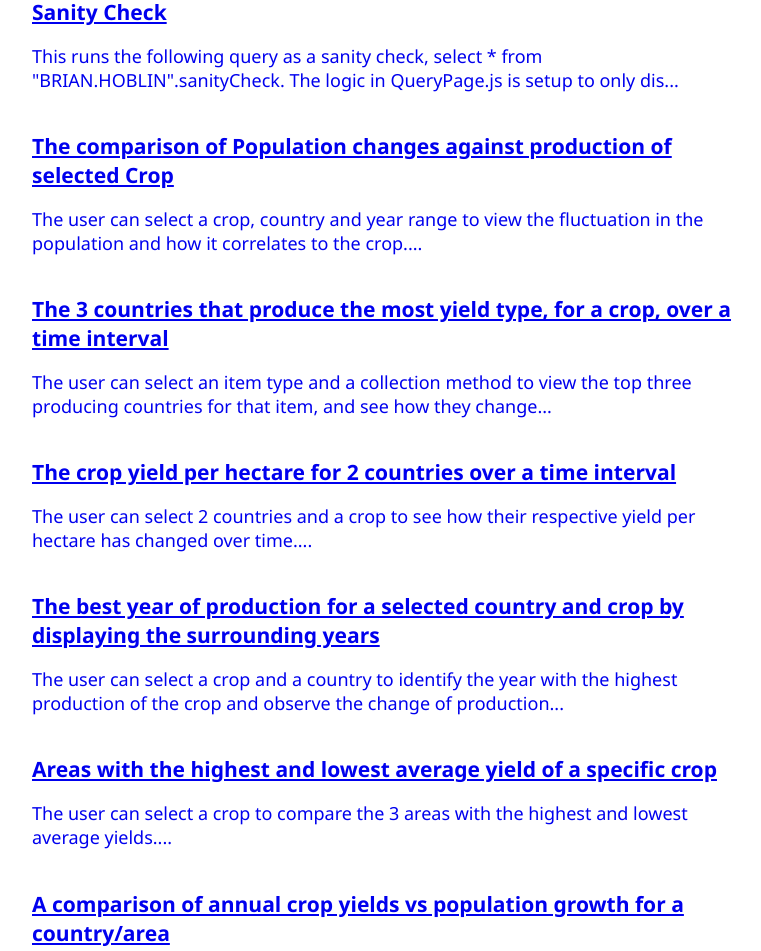
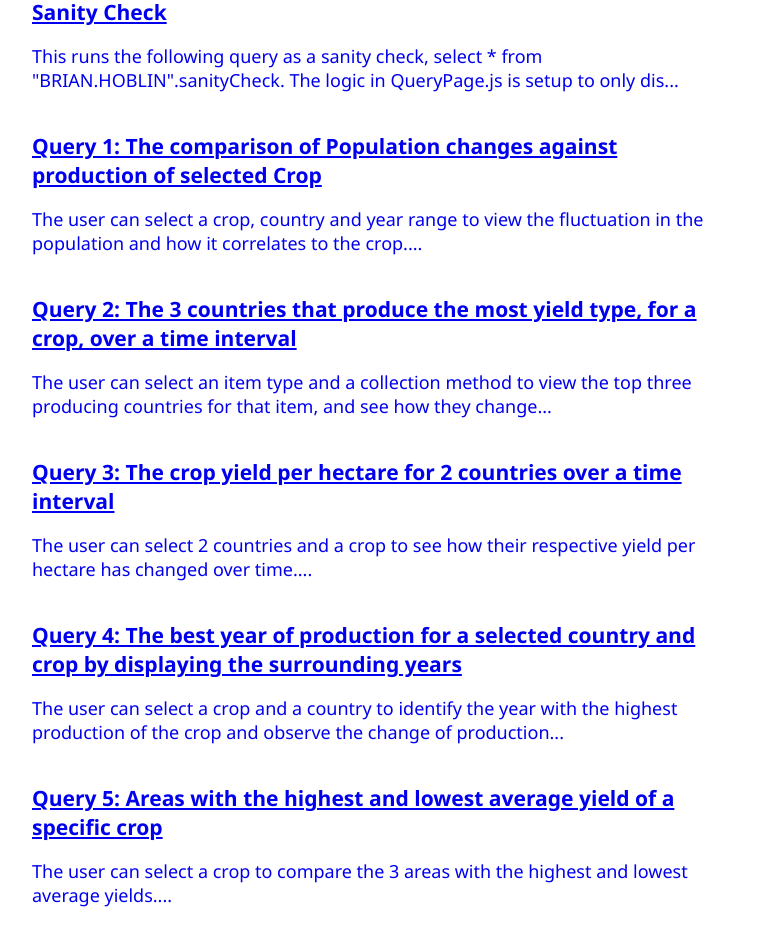
Before and after one commit to GoonerBrian/CIS4301-Group-11, a React (Create React App) app in the folder frontend/: page /queries-page in a window 1280 px wide. Shown: the part 180-1131 px from the top of the page, without its empty margins (258-1019 px from the left). Built offline with nearby package versions, Linux system fonts and the light colour scheme.

Commit message:
btrw'slkjgdfizhg (#61)

```diff
--- a/frontend/src/pages/query-content.js
+++ b/frontend/src/pages/query-content.js
@@ -11,14 +11,14 @@ const queries = [
     },
     {
         name: 'query1', // Must be the name of the endpoint in the backend
-        title: "The comparison of Population changes against production of selected Crop",
+        title: "Query 1: The comparison of Population changes against production of selected Crop",
         content: [
             `The user can select a crop, country and year range to view the fluctuation in the population and how it correlates to the crop.`
         ]
     },
     {
         name: 'query2', // Must be the name of the endpoint in the backend
-        title: "The 3 countries that produce the most yield type, for a crop, over a time interval",
+        title: "Query 2: The 3 countries that produce the most yield type, for a crop, over a time interval",
         content: [
             `The user can select an item type and a collection method to view the top three producing countries for that item,
             and see how they changed over a selected time interval.`
@@ -26,7 +26,7 @@ const queries = [
     },
     {
         name: 'query3', // Must be the name of the endpoint in the backend
-        title: "The crop yield per hectare for 2 countries over a time interval",
+        title: "Query 3: The crop yield per hectare for 2 countries over a time interval",
         content: [
             `The user can select 2 countries and a crop to see how their respective
             yield per hectare has changed over time.`
@@ -34,7 +34,7 @@ const queries = [
     },
     {
         name: 'query4', // Must be the name of the endpoint in the backend
-        title: "The best year of production for a selected country and crop by displaying the surrounding years",
+        title: "Query 4: The best year of production for a selected country and crop by displaying the surrounding years",
         content: [
             `The user can select a crop and a country to identify the year with the highest production of the crop and
             observe the change of production in the surrounding 5 years.`
@@ -42,14 +42,14 @@ const queries = [
     },
     {
         name: 'query5', // Must be the name of the endpoint in the backend
-        title: "Areas with the highest and lowest average yield of a specific crop",
+        title: "Query 5: Areas with the highest and lowest average yield of a specific crop",
         content: [
             `The user can select a crop to compare the 3 areas with the highest and lowest average yields.`
         ]
     },
     {
         name: 'query6', // Must be the name of the endpoint in the backend
-        title: "A comparison of annual crop yields vs population growth for a country/area",
+        title: "Query 6: A comparison of annual crop yields vs population growth for a country/area",
         content: [
             `This query allows the user to view the total crop yields of all crops a country/area has produced
             and compare that to their population growth over the same time period.`
--- a/frontend/src/pages/query6.js
+++ b/frontend/src/pages/query6.js
@@ -102,7 +102,7 @@ const Query6 = () => {
                         height: 720,
                         xaxis: { title: "Years" },
                         yaxis: { title: "tonnes" },
-                        title: "Test"
+                        title: `The tonnes of all crops produced and population of ${areaName} between ${years[0]} and ${years[years.length - 1]}`
                     } }
                 />
             : <br></br>
```
